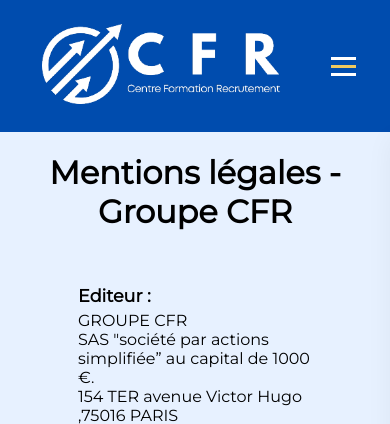
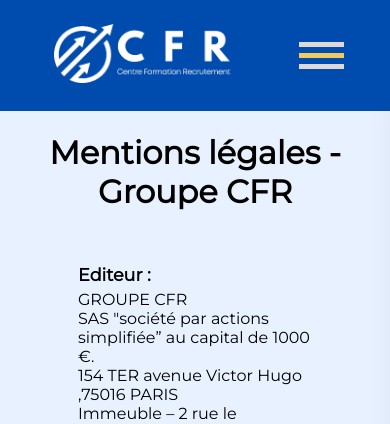
Before and after one commit to Lem0nRavioli/GroupeCFR---Published-website, a PHP site: page /mentions_legales.html in a window 390 px wide. Shown: the top 424 px of the page. Run offline with PHP 8.4, Linux system fonts and the light colour scheme.

Commit message:
update navbar matthieu

```diff
--- a/accueil.html
+++ b/accueil.html
@@ -32,11 +32,11 @@
 <body>
 
   <!-- navbar -->
-  <header class="header">
+  <header class="header" id="navbar">
     <script src="./js/navbar.js" defer></script>
     <nav class="navbar">
       <a href="accueil.html" class="logo">
-        <img src="asset/logos/CFR_Logo_Blanc.png" alt="">
+        <img src="asset/logos/CFR_Logo_Blanc.png" alt="Logo Groupe CFR Formation">
       </a>
       <ul class="nav_menu" id="menu_navbar">
         <li class="nav_item">
--- a/categorie.html
+++ b/categorie.html
@@ -25,11 +25,11 @@
 
 <body>
     <!-- navbar -->
-    <header class="header">
+    <header class="header" id="navbar">
         <script src="./js/navbar.js" defer></script>
         <nav class="navbar">
             <a href="accueil.html" class="logo">
-                <img src="asset/logos/CFR_Logo_Blanc.png" alt="">
+                <img src="asset/logos/CFR_Logo_Blanc.png" alt="Logo Groupe CFR Formation">
             </a>
             <ul class="nav_menu" id="menu_navbar">
                 <li class="nav_item">
--- a/contact.html
+++ b/contact.html
@@ -26,11 +26,11 @@
 <body>
 
     <!-- navbar -->
-    <header class="header">
+    <header class="header" id="navbar">
         <script src="./js/navbar.js" defer></script>
         <nav class="navbar">
             <a href="accueil.html" class="logo">
-                <img src="asset/logos/CFR_Logo_Blanc.png" alt="">
+                <img src="asset/logos/CFR_Logo_Blanc.png" alt="Logo Groupe CFR Formation">
             </a>
             <ul class="nav_menu" id="menu_navbar">
                 <li class="nav_item">
--- a/css/global_navbar.css
+++ b/css/global_navbar.css
@@ -78,12 +78,12 @@
 
 .bar {
   display: block;
-    width: 25px;
-    height: 3px;
-    margin: 5px auto;
+  width: 45px;
+  height: 5px;
+  margin: 6px auto;
   -webkit-transition: all 0.3s ease-in-out;
   transition: all 0.3s ease-in-out;
-    background-color: #fff;
+  background-color: rgb(224, 216, 216);
 }
 
 .nav_menu {
@@ -94,7 +94,6 @@
 }
 
 .nav_link{
-    font-size: 1.6rem;
   font-weight: 400;
   color: #475569;
   padding: 0.9rem;
@@ -114,7 +113,6 @@
     left: 100%;
     top: 7rem;
     flex-direction: column;
-      background-color: #fff;
     width: 50%;
     border-radius: 0 0 10px 10px;
     text-align: center;
@@ -141,12 +139,38 @@
   }
 
   .hamburger.active .bar:nth-child(1) {
-      transform: translateY(8px) rotate(45deg);
+    transform: translateY(10px) rotate(45deg);
     background-color: #f0c95f;
   }
 
   .hamburger.active .bar:nth-child(3) {
-      transform: translateY(-8px) rotate(-45deg);
+    transform: translateY(-10px) rotate(-45deg);
     background-color: #f0c95f;
   }
 }
+
+@media only screen and (max-width: 425px) {
+
+  .header a img{
+    height: 3.7rem;
+    margin: 0.5rem;
+  }
+
+  .nav_menu {
+    top: 5rem;
+  }
+
+  .header ul li a{
+    font-size: 1rem;
+  }
+
+  .header ul li a:hover{
+    font-size: 1rem;
+  }
+
+  .nav_link{
+    font-weight: 400;
+    padding: 0.5rem;
+  }
+
+}
--- a/en_construction.html
+++ b/en_construction.html
@@ -23,11 +23,11 @@
 <body>
 
     <!-- navbar -->
-    <header class="header">
+    <header class="header" id="navbar">
         <script src="./js/navbar.js" defer></script>
         <nav class="navbar">
             <a href="accueil.html" class="logo">
-                <img src="asset/logos/CFR_Logo_Blanc.png" alt="">
+                <img src="asset/logos/CFR_Logo_Blanc.png" alt="Logo Groupe CFR Formation">
             </a>
             <ul class="nav_menu" id="menu_navbar">
                 <li class="nav_item">
--- a/faq.html
+++ b/faq.html
@@ -25,11 +25,11 @@
 <body>
 
     <!-- navbar -->
-    <header class="header">
+    <header class="header" id="navbar">
         <script src="./js/navbar.js" defer></script>
         <nav class="navbar">
             <a href="accueil.html" class="logo">
-                <img src="asset/logos/CFR_Logo_Blanc.png" alt="">
+                <img src="asset/logos/CFR_Logo_Blanc.png" alt="Logo Groupe CFR Formation">
             </a>
             <ul class="nav_menu" id="menu_navbar">
                 <li class="nav_item">
--- a/formation_contact.html
+++ b/formation_contact.html
@@ -23,11 +23,11 @@
 <body>
 
     <!-- navbar -->
-    <header class="header">
+    <header class="header" id="navbar">
         <script src="./js/navbar.js" defer></script>
         <nav class="navbar">
             <a href="accueil.html" class="logo">
-                <img src="asset/logos/CFR_Logo_Blanc.png" alt="">
+                <img src="asset/logos/CFR_Logo_Blanc.png" alt="Logo Groupe CFR Formation">
             </a>
             <ul class="nav_menu" id="menu_navbar">
                 <li class="nav_item">
--- a/funding_page.html
+++ b/funding_page.html
@@ -23,11 +23,11 @@
 <body>
 
   <!-- navbar -->
-  <header class="header">
+  <header class="header" id="navbar">
     <script src="./js/navbar.js" defer></script>
     <nav class="navbar">
       <a href="accueil.html" class="logo">
-        <img src="asset/logos/CFR_Logo_Blanc.png" alt="">
+        <img src="asset/logos/CFR_Logo_Blanc.png" alt="Logo Groupe CFR Formation">
       </a>
       <ul class="nav_menu" id="menu_navbar">
         <li class="nav_item">
--- a/index.html
+++ b/index.html
@@ -32,11 +32,11 @@
 <body>
 
   <!-- navbar -->
-  <header class="header">
+  <header class="header" id="navbar">
     <script src="./js/navbar.js" defer></script>
     <nav class="navbar">
       <a href="accueil.html" class="logo">
-        <img src="asset/logos/CFR_Logo_Blanc.png" alt="">
+        <img src="asset/logos/CFR_Logo_Blanc.png" alt="Logo Groupe CFR Formation">
       </a>
       <ul class="nav_menu" id="menu_navbar">
         <li class="nav_item">
--- a/js/navbar.js
+++ b/js/navbar.js
@@ -1,14 +1,25 @@
+/*------------------ Variables -------------------------*/
+
 const hamburger = document.querySelector(".hamburger");
 const navMenu = document.getElementById("menu_navbar");
+
+const navLink = document.querySelectorAll(".nav_link");
+
+const navBar = document.getElementById("navbar");
+
+
+/*------------------ Ouverture menu latéral -------------------------*/
 
 hamburger.addEventListener("click", mobileMenu);
 
 function mobileMenu() {
+    navBar.style.position = "sticky";
     hamburger.classList.toggle("active");
     navMenu.classList.toggle("active");
 }
 
-const navLink = document.querySelectorAll(".nav_link");
+
+/*------------- Fermeture menu latéral click lien menu --------------*/
 
 navLink.forEach(n => n.addEventListener("click", closeMenu));
 
@@ -16,3 +27,13 @@
     hamburger.classList.remove("active");
     navMenu.classList.remove("active");
 }
+
+
+/*------------- Fermeture menu latéral on scroll --------------*/
+
+window.addEventListener("scroll", function closeMenuScroll() {
+    closeMenu();
+    setTimeout(() => {
+        navBar.style.position = ""
+    }, 235);
+});
--- a/mentions_legales.html
+++ b/mentions_legales.html
@@ -22,11 +22,11 @@
 <body>
 
   <!-- navbar -->
-  <header class="header">
+  <header class="header" id="navbar">
     <script src="./js/navbar.js" defer></script>
     <nav class="navbar">
       <a href="accueil.html" class="logo">
-        <img src="asset/logos/CFR_Logo_Blanc.png" alt="">
+        <img src="asset/logos/CFR_Logo_Blanc.png" alt="Logo Groupe CFR Formation">
       </a>
       <ul class="nav_menu" id="menu_navbar">
         <li class="nav_item">
--- a/qui_sommes_nous.html
+++ b/qui_sommes_nous.html
@@ -23,11 +23,11 @@
 <body>
 
     <!-- navbar -->
-    <header class="header">
+    <header class="header" id="navbar">
         <script src="./js/navbar.js" defer></script>
         <nav class="navbar">
             <a href="accueil.html" class="logo">
-                <img src="asset/logos/CFR_Logo_Blanc.png" alt="">
+                <img src="asset/logos/CFR_Logo_Blanc.png" alt="Logo Groupe CFR Formation">
             </a>
             <ul class="nav_menu" id="menu_navbar">
                 <li class="nav_item">
--- a/thankyou.html
+++ b/thankyou.html
@@ -25,11 +25,11 @@
 <body>
 
     <!-- navbar -->
-    <header class="header">
+    <header class="header" id="navbar">
         <script src="./js/navbar.js" defer></script>
         <nav class="navbar">
             <a href="accueil.html" class="logo">
-                <img src="asset/logos/CFR_Logo_Blanc.png" alt="">
+                <img src="asset/logos/CFR_Logo_Blanc.png" alt="Logo Groupe CFR Formation">
             </a>
             <ul class="nav_menu" id="menu_navbar">
                 <li class="nav_item">
```
Lines whose indentation alone changed are shown as unchanged.
